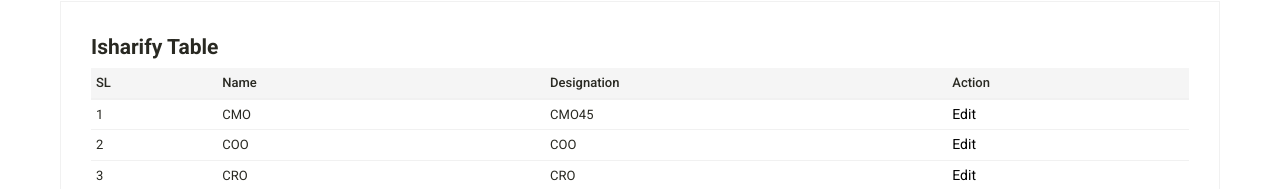
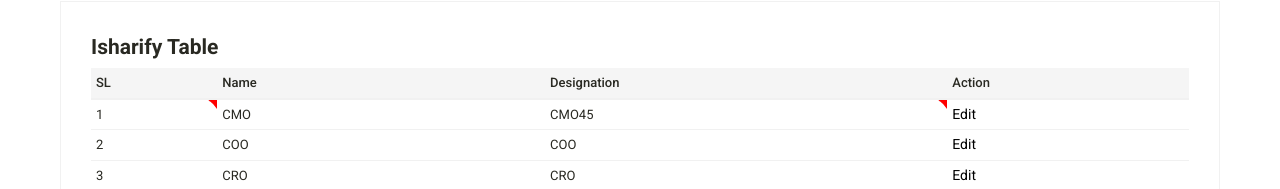
Before and after one commit to isharifyltd/ify-theme, a React (Create React App) app: page / in a window 1280 px wide. Shown: the part 2398-2587 px from the top of the page. Built offline with nearby package versions, Linux system fonts and the light colour scheme.

Commit message:
corner inplementation

```diff
--- a/ify-theme.css
+++ b/ify-theme.css
@@ -1636,6 +1636,23 @@ input[type="checkbox"]:checked + span:not(.lever):before {
   top: -45px;
 }
 
+.Ify-corner-topright {
+  position: relative;
+}
+
+.Ify-corner-topright::before {
+  content: "";
+  display: block;
+  width: 10px;
+  height: 10px;
+  background: red;
+  position: absolute;
+  top: 0;
+  right: 0;
+  -webkit-clip-path: polygon(0% 0%, 100% 0%, 100% 100%, 97% 95%, 95% 92%, 92% 87%, 88% 83%, 86% 79%, 81% 74%, 78% 70%, 74% 66%, 71% 62%, 68% 57%, 64% 53%, 60% 48%, 56% 44%, 52% 41%, 48% 36%, 44% 33%, 39% 29%, 36% 26%, 32% 23%, 28% 20%, 23% 17%, 20% 14%, 17% 11%, 13% 8%, 9% 5%, 6% 3%);
+          clip-path: polygon(0% 0%, 100% 0%, 100% 100%, 97% 95%, 95% 92%, 92% 87%, 88% 83%, 86% 79%, 81% 74%, 78% 70%, 74% 66%, 71% 62%, 68% 57%, 64% 53%, 60% 48%, 56% 44%, 52% 41%, 48% 36%, 44% 33%, 39% 29%, 36% 26%, 32% 23%, 28% 20%, 23% 17%, 20% 14%, 17% 11%, 13% 8%, 9% 5%, 6% 3%);
+}
+
 .Ify-p0 {
   padding: 0 !important;
 }
--- a/src/components/table.jsx
+++ b/src/components/table.jsx
@@ -14,9 +14,9 @@ const Table = () => {
         </thead>
         <tbody>
           <tr>
-            <td>1</td>
+            <td className="Ify-corner-topright">1</td>
             <td>CMO</td>
-            <td>CMO45</td>
+            <td className="Ify-corner-topright">CMO45</td>
             <td>
               <button className="Ify-inline-btn Ify-btn-edit">Edit</button>
             </td>
--- /dev/null
+++ b/src/scss/components/_curve-corner.scss
@@ -0,0 +1,90 @@
+// .curved-corner-topright {
+//   width: 100px;
+//   height: 100px;
+//   overflow: hidden;
+//   position: relative;
+
+//   &:before {
+//     content: "";
+//     display: block;
+//     width: 200%;
+//     height: 200%;
+//     position: absolute;
+//     border-radius: 50%;
+//     top: 0;
+//     right: 0;
+//     box-shadow: 50px -50px 0 0 red;
+//   }
+// }
+
+// .Ify-corner-topright-parent {
+//   position: relative;
+
+//   &::before {
+//     width: 15px;
+//     height: 15px;
+//     background: yellow;
+//     position: absolute;
+//     top: 0;
+//     right: 0;
+//     overflow: hidden;
+
+//     &:after {
+//       content: "";
+//       display: block;
+//       width: 200%;
+//       height: 200%;
+//       position: absolute;
+//       border-radius: 50%;
+//       top: 0px;
+//       right: 0px;
+//       background-color: #fff;
+//     }
+//   }
+// }
+
+.Ify-corner-topright {
+  position: relative;
+
+  &::before {
+    content: "";
+    display: block;
+    width: 10px;
+    height: 10px;
+    background: red;
+    position: absolute;
+    top: 0;
+    right: 0;
+    clip-path: polygon(
+      0% 0%,
+      100% 0%,
+      100% 100%,
+      97% 95%,
+      95% 92%,
+      92% 87%,
+      88% 83%,
+      86% 79%,
+      81% 74%,
+      78% 70%,
+      74% 66%,
+      71% 62%,
+      68% 57%,
+      64% 53%,
+      60% 48%,
+      56% 44%,
+      52% 41%,
+      48% 36%,
+      44% 33%,
+      39% 29%,
+      36% 26%,
+      32% 23%,
+      28% 20%,
+      23% 17%,
+      20% 14%,
+      17% 11%,
+      13% 8%,
+      9% 5%,
+      6% 3%
+    );
+  }
+}
--- a/src/scss/ify-theme.scss
+++ b/src/scss/ify-theme.scss
@@ -23,6 +23,7 @@
 @import "components/drawer";
 @import "components/scroll-show-hide";
 @import "components/info";
+@import "components/curve-corner";
 
 // Utils
 @import "utils/helper";
```
Also changed, not shown: ify-theme.min.css, 11 other files (tests, documents, lock files or other folders).
